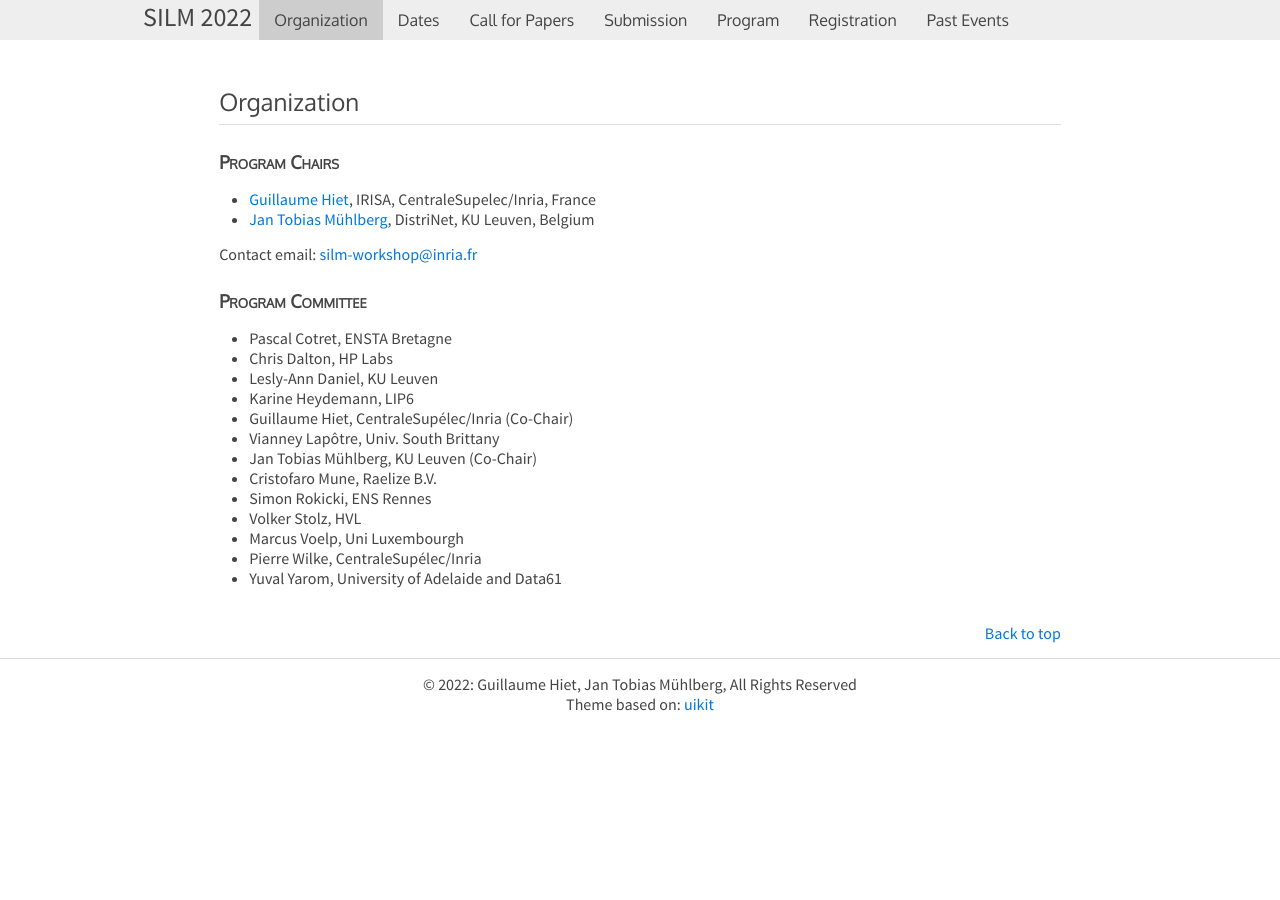
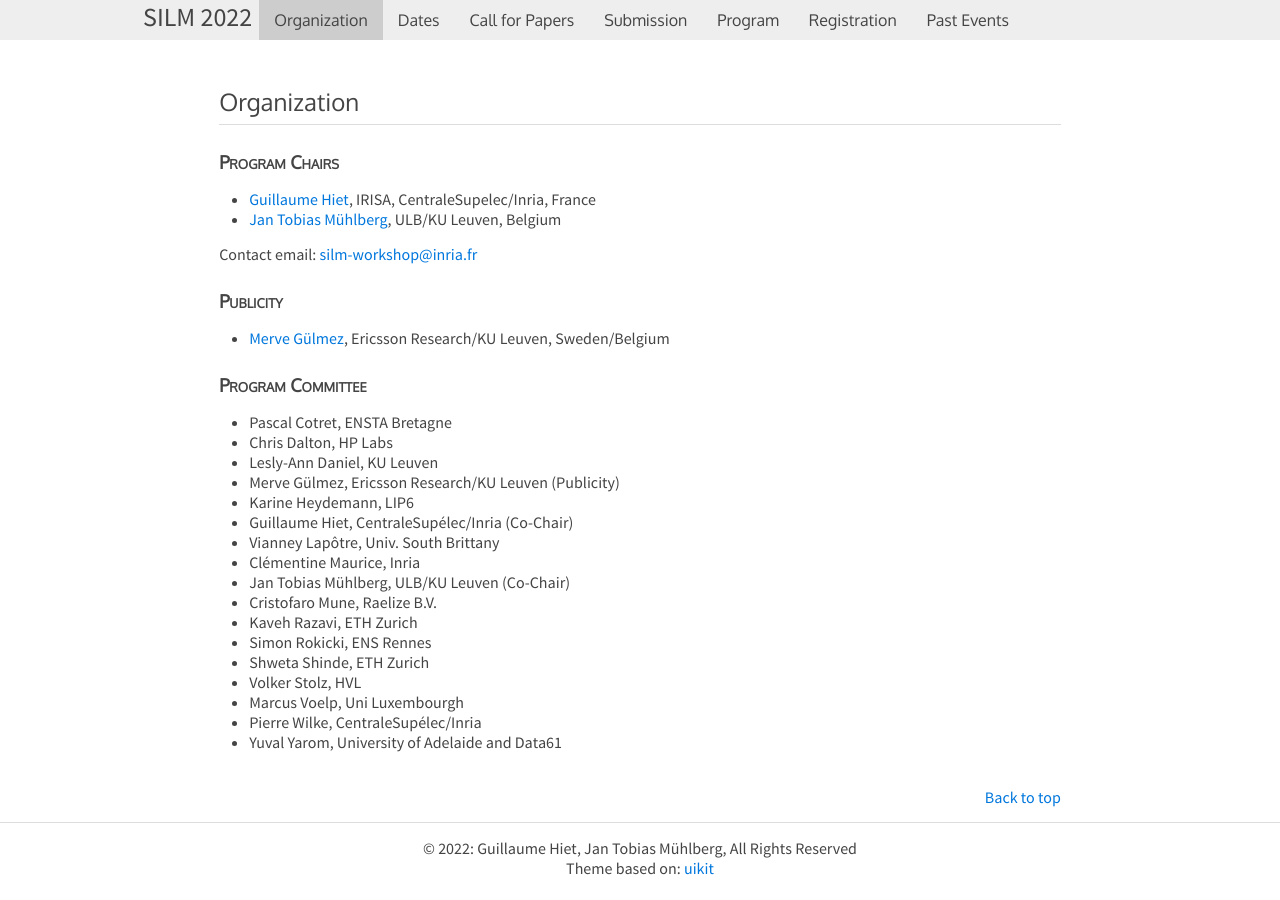
Before and after one commit to silm-workshop/silm-workshop.github.io, a Jekyll site: the page built from organization.html, in a window 1280 px wide. Built offline with Jekyll 4.4.1, drawn with Linux system fonts in a browser that asks for light colours.

Commit message:
final PC website updates

```diff
--- a/organization.html
+++ b/organization.html
@@ -6,24 +6,34 @@ layout: default
 <h3>Program Chairs</h3>
 <ul>
   <li><a href="https://guillaume.hiet.fr/">Guillaume Hiet</a>, IRISA, CentraleSupelec/Inria, France</li>
-  <li><a href="https://distrinet.cs.kuleuven.be/people/JanTobiasMuhlberg">Jan Tobias Mühlberg</a>, DistriNet, KU Leuven, Belgium</li>
+  <li><a href="https://cybersecurity.ulb.ac.be/jan-tobias-muhlberg/">Jan
+Tobias Mühlberg</a>, ULB/KU Leuven, Belgium</li>
 </ul>
 
 Contact email: <a
 href="mailto:silm-workshop@inria.fr">silm-workshop@inria.fr</a>
 
+<h3>Publicity</h3>
+<ul>
+  <li><a href="https://gulmezmerve.github.io/">Merve Gülmez</a>, Ericsson
+Research/KU Leuven, Sweden/Belgium</li>
+</ul>
 
 <h3>Program Committee</h3>
 <ul>
-	<li>Pascal Cotret, ENSTA Bretagne</li>
+  <li>Pascal Cotret, ENSTA Bretagne</li>
   <li>Chris Dalton, HP Labs</li>
   <li>Lesly-Ann Daniel, KU Leuven</li>
+  <li>Merve Gülmez, Ericsson Research/KU Leuven (Publicity)</li>
   <li>Karine Heydemann, LIP6</li>
   <li>Guillaume Hiet, CentraleSupélec/Inria (Co-Chair)</li>
   <li>Vianney Lapôtre, Univ. South Brittany</li>
-  <li>Jan Tobias Mühlberg, KU Leuven (Co-Chair)</li>
+  <li>Clémentine Maurice, Inria</li>
+  <li>Jan Tobias Mühlberg, ULB/KU Leuven (Co-Chair)</li>
   <li>Cristofaro Mune, Raelize B.V.</li>
+  <li>Kaveh Razavi, ETH Zurich</li>
   <li>Simon Rokicki, ENS Rennes</li>
+  <li>Shweta Shinde, ETH Zurich</li>
   <li>Volker Stolz, HVL</li>
   <li>Marcus Voelp, Uni Luxembourgh</li>
   <li>Pierre Wilke, CentraleSupélec/Inria</li>
--- a/program.html
+++ b/program.html
@@ -2,5 +2,5 @@
 title: Program
 layout: redirected
 permalink: /program/
-redirect_to: /2022-program/
+redirect_to: /2023-program/
 ---
--- a/proposal/2023/cfp.txt
+++ b/proposal/2023/cfp.txt
@@ -108,10 +108,11 @@ Contact email: silm-workshop@inria.fr
  - Guillaume Hiet, CentraleSupélec/Inria (Co-Chair)
  - Vianney Lapôtre, Univ. South Brittany
  - Clémentine Maurice, Inria
- - Jan Tobias Muehlberg, KU Leuven (Co-Chair)
+ - Jan Tobias Muehlberg, ULB/KU Leuven (Co-Chair)
  - Cristofaro Mune, Raelize B.V.
  - Kaveh Razavi, ETH Zurich
  - Simon Rokicki, ENS Rennes
+ - Shweta Shinde, ETH Zurich
  - Volker Stolz, HVL
  - Marcus Voelp, Uni Luxembourgh
  - Pierre Wilke, CentraleSupélec/Inria
--- a/proposal/2023/pc.txt
+++ b/proposal/2023/pc.txt
@@ -10,7 +10,7 @@ Jan Tobias Muehlberg <jantobias.muehlberg@kuleuven.be>
 + Clémentine Maurice <clementine.maurice@inria.fr>
 + Cristofaro Mune <cristofaro@raelize.com>
 + Kaveh Razavi <kaveh@ethz.ch>
-Simon Rokicki <simon.rokicki@irisa.fr>
++ Simon Rokicki <simon.rokicki@irisa.fr>
 + Shweta Shinde <shweta.shivajishinde@inf.ethz.ch>
 + Volker Stolz <Volker.Stolz@hvl.no>
 + Marcus Voelp <marcus.voelp@uni.lu>
```
Also changed, not shown: 2023-program.html (added, +8 -0 lines).
